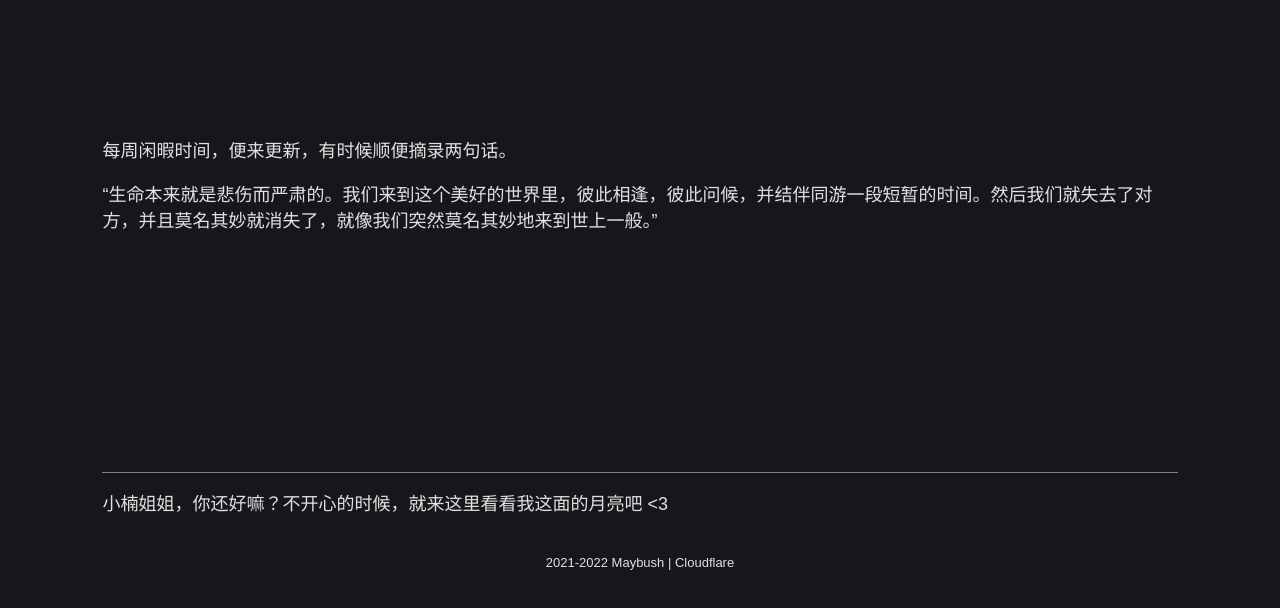
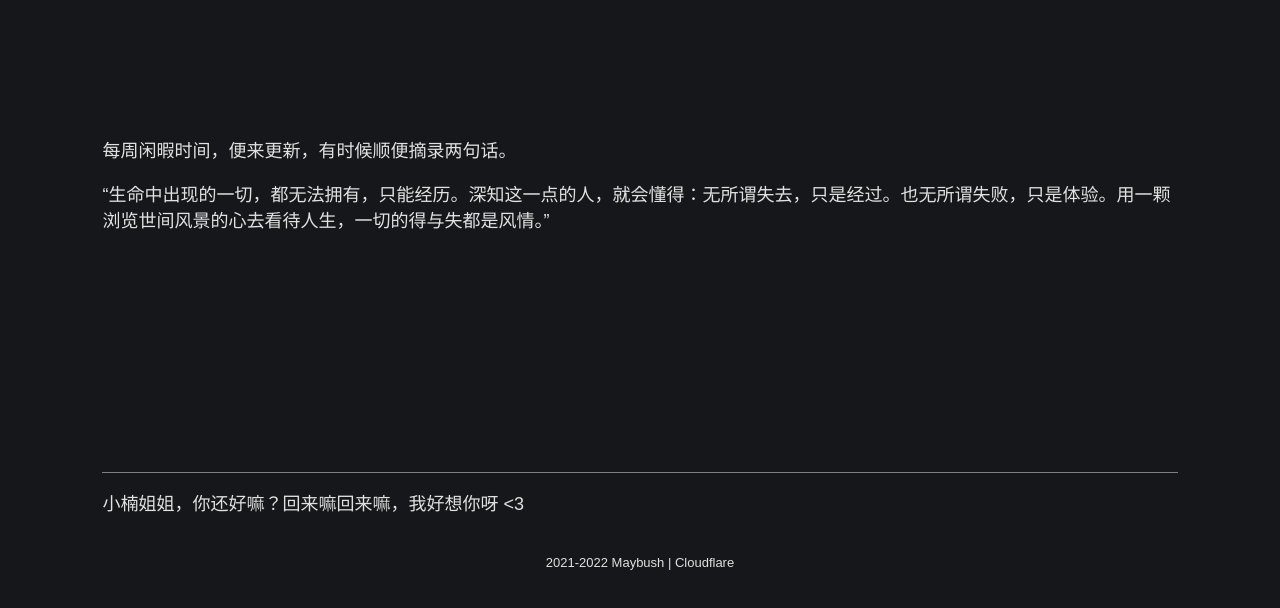
Before and after one commit to iusi/iusi.github.io, a plain HTML site: page about/index.html in a window 1280 px wide. Shown: the part 104-712 px from the top of the page. Drawn offline with Linux system fonts and the light colour scheme.

Commit message:
Update index.html

```diff
--- a/about/index.html
+++ b/about/index.html
@@ -101,8 +101,8 @@
 		<header><span><a href="../" style="text-decoration: none;">The Moon</a></span> <span id="toggle"><img src="../moon.svg" id="moon"></span></header>
 		<section>
 			<p class="ch">每周闲暇时间，便来更新，有时候顺便摘录两句话。</p>
-			<p>“生命本来就是悲伤而严肃的。我们来到这个美好的世界里，彼此相逢，彼此问候，并结伴同游一段短暂的时间。然后我们就失去了对方，并且莫名其妙就消失了，就像我们突然莫名其妙地来到世上一般。”</p>
-			<p id="note">小楠姐姐，你还好嘛？不开心的时候，就来这里看看我这面的月亮吧 <3 </p>
+			<p>“生命中出现的一切，都无法拥有，只能经历。深知这一点的人，就会懂得：无所谓失去，只是经过。也无所谓失败，只是体验。用一颗浏览世间风景的心去看待人生，一切的得与失都是风情。”</p>
+			<p id="note">小楠姐姐，你还好嘛？回来嘛回来嘛，我好想你呀 <3 </p>
 		</section>
 	</body>
 </html>
```
